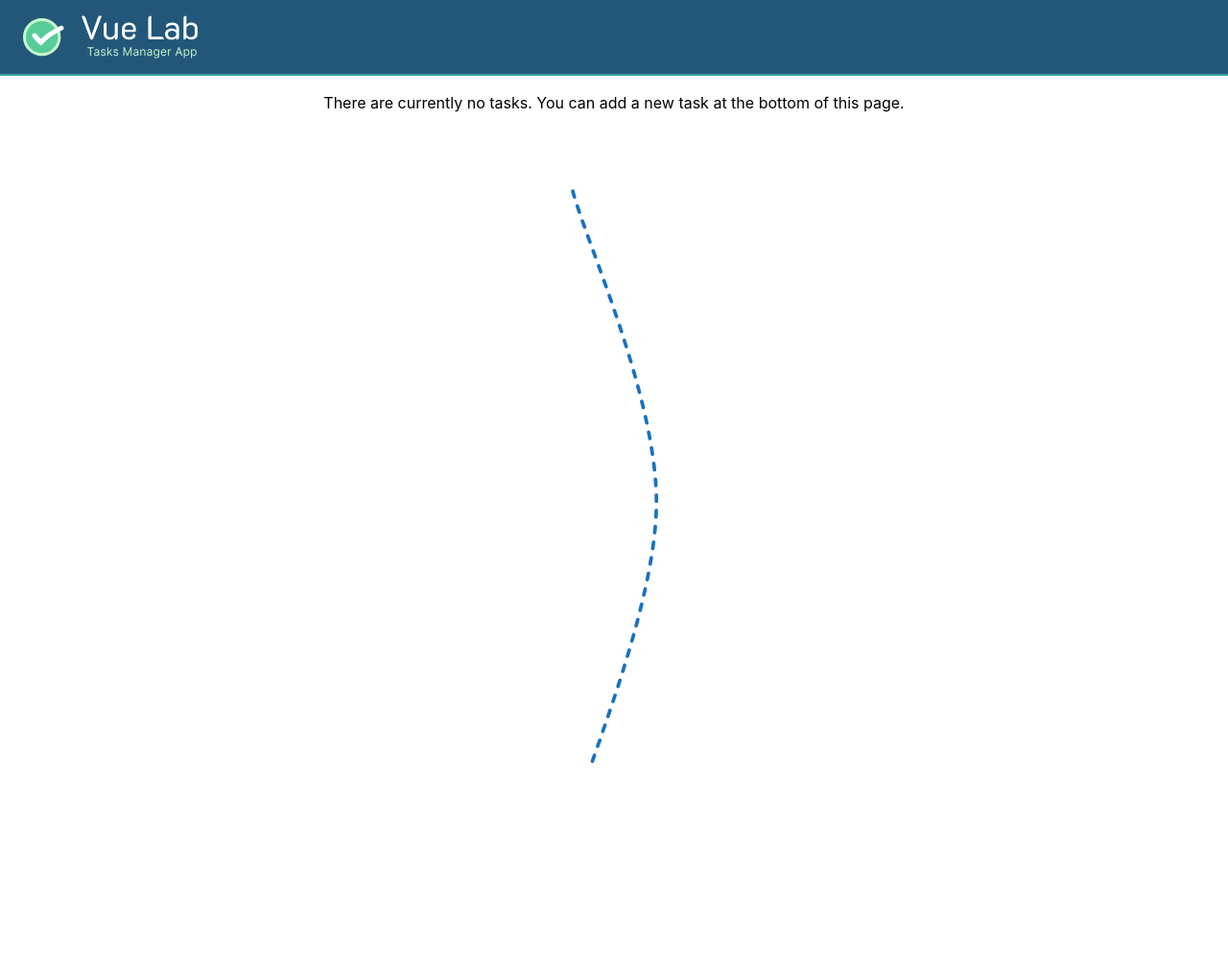
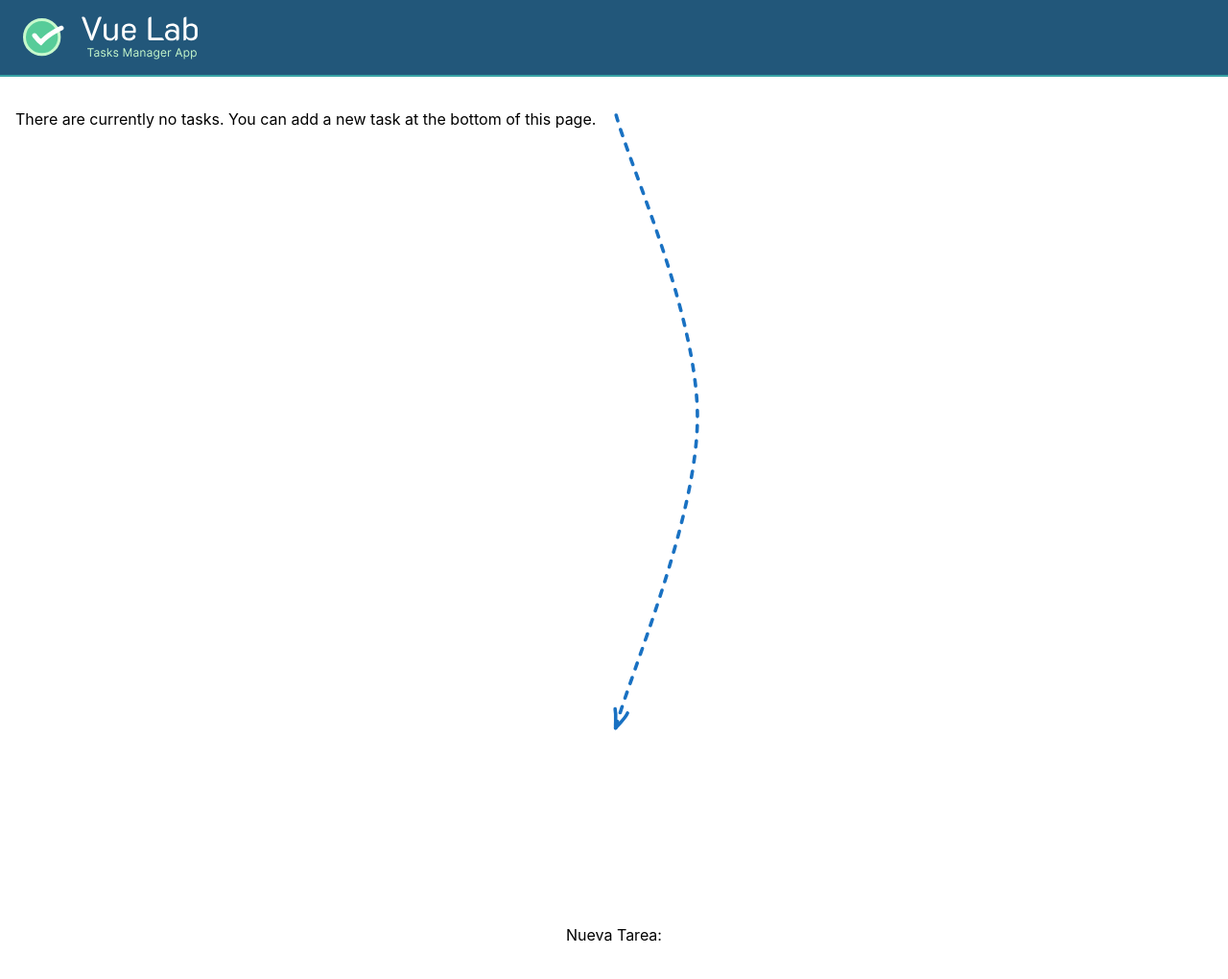
Before and after one commit to Alber-Writer/lemoncode-lab-vue, a Nuxt app: page / in a window 1280 px wide. Shown: the top 1020 px of the page at 96% size. Before the commit the page ends 800 px from the top, so only its background shows below. Built offline with nearby package versions, Linux system fonts and the light colour scheme.

Commit message:
refactor default layout to grid system

```diff
--- a/layouts/default.vue
+++ b/layouts/default.vue
@@ -1,25 +1,21 @@
-<script setup lang="ts">
-</script>
+<script setup lang="ts"></script>
 
 <template>
   <main
-    class="flex h-[100dvh] w-[100dvw] flex-col overflow-y-auto items-center"
+    class="grid h-[100dvh] w-[100dvw] grid-rows-[80px_1fr_auto] gap-4 justify-items-center"
   >
-    <header class="bg-primary py-4 px-6 w-full max-h-[80px] flex content-center items-center gap-4 border-b-2 border-secondary">
-        <img src="@/public/logo.svg" alt="Task App logo" />
-        <img src="@/public/logo-name.svg" alt="Vue Lab Tasks Manager App" />
+    <header
+      class="bg-primary py-4 px-6 w-full max-h-[80px] flex items-center gap-4 border-b-2 border-secondary"
+    >
+      <img src="@/public/logo.svg" alt="Task App logo" />
+      <img src="@/public/logo-name.svg" alt="Vue Lab Tasks Manager App" />
     </header>
 
-    <div class="flex flex-col justify-center max-w-[750px] basis-[750px] flex-grow">
+    <slot></slot>
 
-      <div class="flex 0 w-full flex-grow overflow-y-auto">
-        <slot></slot>
-      </div>
-
-      <div class="bg-terciary h-[60px] w-full justify-self-end">
-        <NewTask />
-      </div>
-    </div>
+    <NewTask
+      class="flex bg-terciary h-fit max-w-[750px] rounded-md p-2 pt-6 pb-8 border-b-2 mb-8"
+    ></NewTask>
   </main>
 </template>
 
--- a/pages/index.vue
+++ b/pages/index.vue
@@ -1,7 +1,4 @@
 <script setup lang="ts">
-defineProps<{
-
-}>()
 </script>
 
 <template>
```
